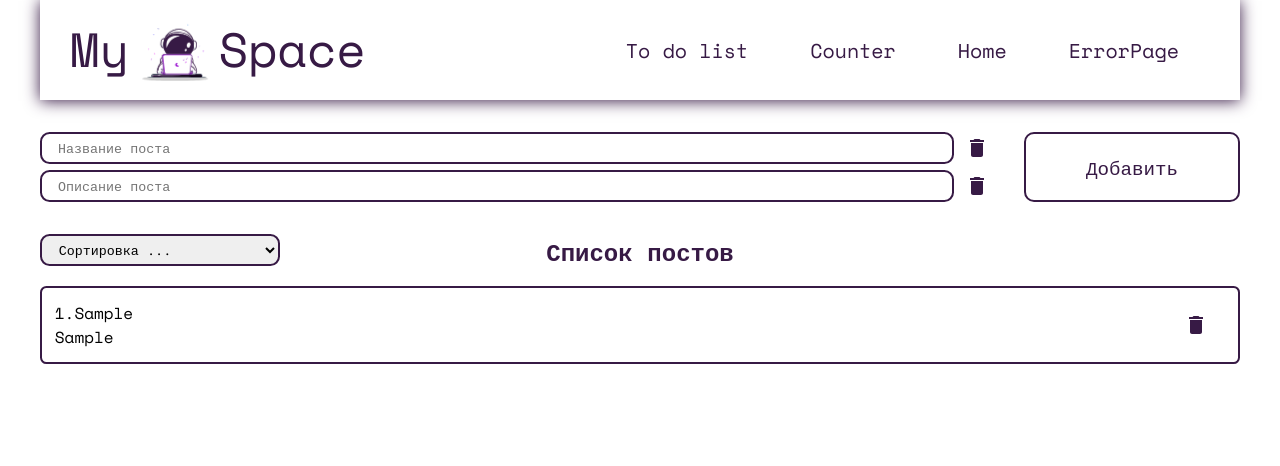
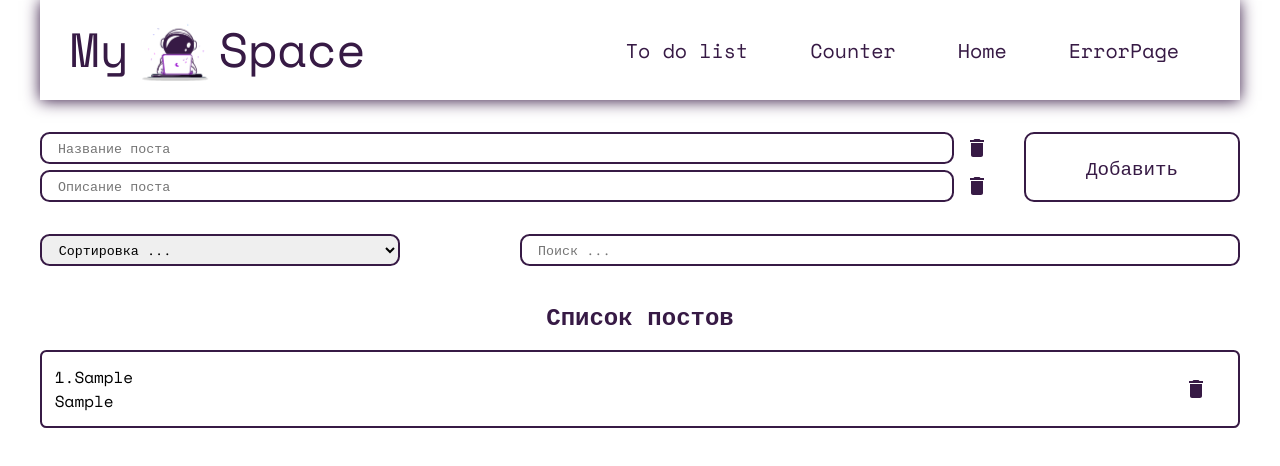
Before and after one commit to GarnagaA/my-space, a React (Create React App) app: page / in a window 1280 px wide. Both pictures are taken after typing "Sample", "Sample" into the empty fields and a click on the button "Добавить". Shown: the top 466 px of the page. Built offline with nearby package versions, Linux system fonts and the light colour scheme.

Commit message:
Создал Input для поиска постов.

```diff
--- a/src/components/Input/index.jsx
+++ b/src/components/Input/index.jsx
@@ -4,7 +4,7 @@ import React from "react";
 const Input = ({ children, ...props }) => {
   return (
     <div style={props.style} className={classes.myInput}>
-      <input {...props} />
+      <input {...props} placeholder={props.placeholder} />
       {children}
     </div>
   );
--- a/src/components/Select/index.module.scss
+++ b/src/components/Select/index.module.scss
@@ -1,8 +1,9 @@
 @import "../../scss/colors";
 
 .Select {
+  width: 100%;
+  height: 100%;
   padding-left: 0.8rem;
-  height: 2rem;
   border-radius: 0.6rem;
   border: 2px solid  $color-main-default;
 
--- a/src/pages/ToDoList/index.jsx
+++ b/src/pages/ToDoList/index.jsx
@@ -1,5 +1,5 @@
 import React from "react";
-import { useState } from "react";
+import { useState, useMemo } from "react";
 
 import classes from "./index.module.scss";
 
@@ -17,26 +17,44 @@ const ToDoList = () => {
     body: "",
   });
 
-  const [selectedSort, setSelectedSort] = useState(""); // сортировка через <select>
+  const [selectedSort, setSelectedSort] = useState(""); // сортировка через <Select/>
+  const [searchQuery, setSearchQuery] = useState(""); // сортировка через <Input/>
+
   const createPost = (e) => {
     e.preventDefault();
-    setPosts([...posts, { ...formData, id: Date.now() }]);
+    setPosts([
+      ...posts,
+      {
+        ...formData,
+        id: Date.now(),
+      },
+    ]);
     setFormData({ title: "", body: "" });
   };
-
   const deletePost = (id) => {
     console.log(id);
-    setPosts((prev) => [...prev].filter((el) => el.id !== id));
+    setPosts([...posts].filter((el) => el.id !== id));
   };
 
-  const sortPosts = (sort) => {
-    setSelectedSort(sort);
-    if (posts.length) {
-      setPosts((prev) =>
-        [...prev].sort((a, b) => a[sort].localeCompare(b[sort])),
+  const sortedPosts = useMemo(() => {
+    console.log("отработало useMemo");
+    if (selectedSort) {
+      return [...posts].sort((a, b) =>
+        a[selectedSort].localeCompare(b[selectedSort]),
       );
     }
-  };
+    return posts;
+  }, [selectedSort, posts]);
+
+  const sortedAndSearchedPosts = useMemo(() => {
+    return sortedPosts.filter((post) =>
+      post.title.toLowerCase().includes(searchQuery.toLowerCase().trim()),
+    );
+  }, [searchQuery, sortedPosts]);
+
+  // const sortPosts = (sort) => {
+  // setSelectedSort(sort)
+  // };
 
   return (
     <ToDoListContext.Provider
@@ -82,22 +100,35 @@ const ToDoList = () => {
             </Button>
           </div>
         </form>
-        {posts.length ? (
+        {posts.length ? ( // !!!!!!!!!!!!!!
           <div className={classes.wrapperPostList}>
+            <div className={classes.wrapperSearch}>
               <div className={classes.wrapperSelect}>
                 <Select
                   value={selectedSort}
-                onChange={sortPosts}
+                  onChange={(e) => setSelectedSort(e)}
                   defaultValue="Сортировка ..."
-                style={{ width: "20%" }}
                   options={[
                     { value: "title", name: "По названию" },
                     { value: "body", name: "По описанию" },
                   ]}
                 />
-              <h2>Список постов</h2>
               </div>
-            <PostList posts={posts} />
+              <div className={classes.wrapperInput}>
+                <Input
+                  value={searchQuery}
+                  onChange={(e) => setSearchQuery(e.target.value)}
+                  placeholder="Поиск ..."
+                />
+              </div>
+            </div>
+            <h2 className={classes.postListTitle}>Список постов</h2>
+
+            {sortedAndSearchedPosts.length ? (
+              <PostList posts={sortedAndSearchedPosts} />
+            ) : (
+              <h3>Ничего на найдено...</h3>
+            )}
           </div>
         ) : (
           <div className={classes.emptyList}>
--- a/src/pages/ToDoList/index.module.scss
+++ b/src/pages/ToDoList/index.module.scss
@@ -22,15 +22,22 @@
     max-height: 100%;
     margin-top: 2rem;
 
-    .wrapperSelect {
+    .wrapperSearch {
+      height: 2rem;
       display: flex;
+      justify-content: space-between;
+      .wrapperSelect {
+        width: 30%;
+      }
+      .wrapperInput {
+        width: 60%;
+      }
 
-      h2 {
-        width: 60%;
-        margin-right: 20%;
-        text-align: center;
-        color: $color-main-default;
-      }
+    }
+    .postListTitle {
+      margin-top: 2rem;
+      text-align: center;
+      color: $color-main-default;
     }
 
   }
@@ -48,6 +55,7 @@
       width: 100%;
       text-align: center;
     }
+
     .emptyImg {
       width: 400px;
       height: 400px;
```
Also changed, not shown: src/components/ButtonClean/index.jsx (added, +20 -0 lines), src/components/ButtonClean/index.module.scss (added, +16 -0 lines). Lines whose indentation alone changed are shown as unchanged.
